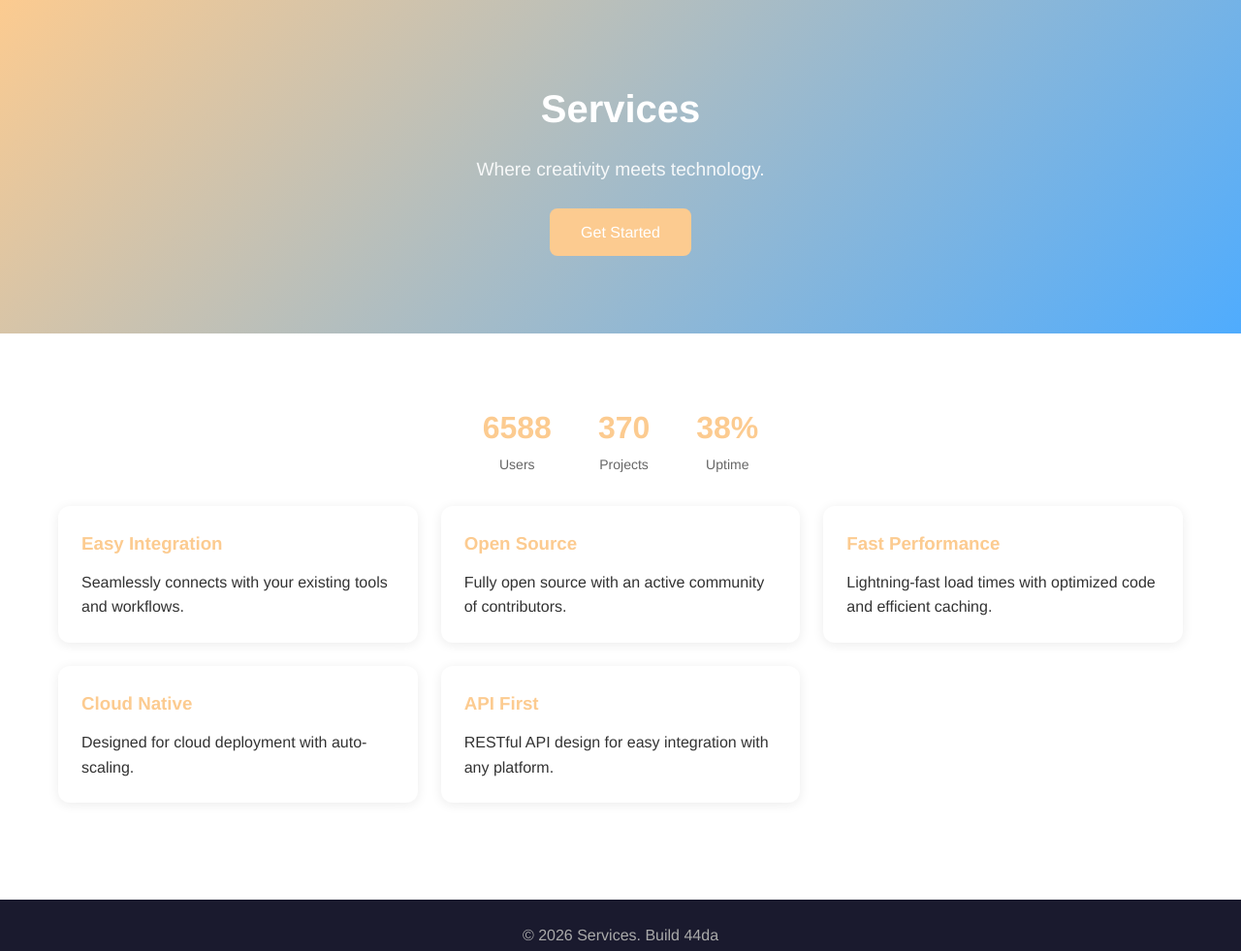
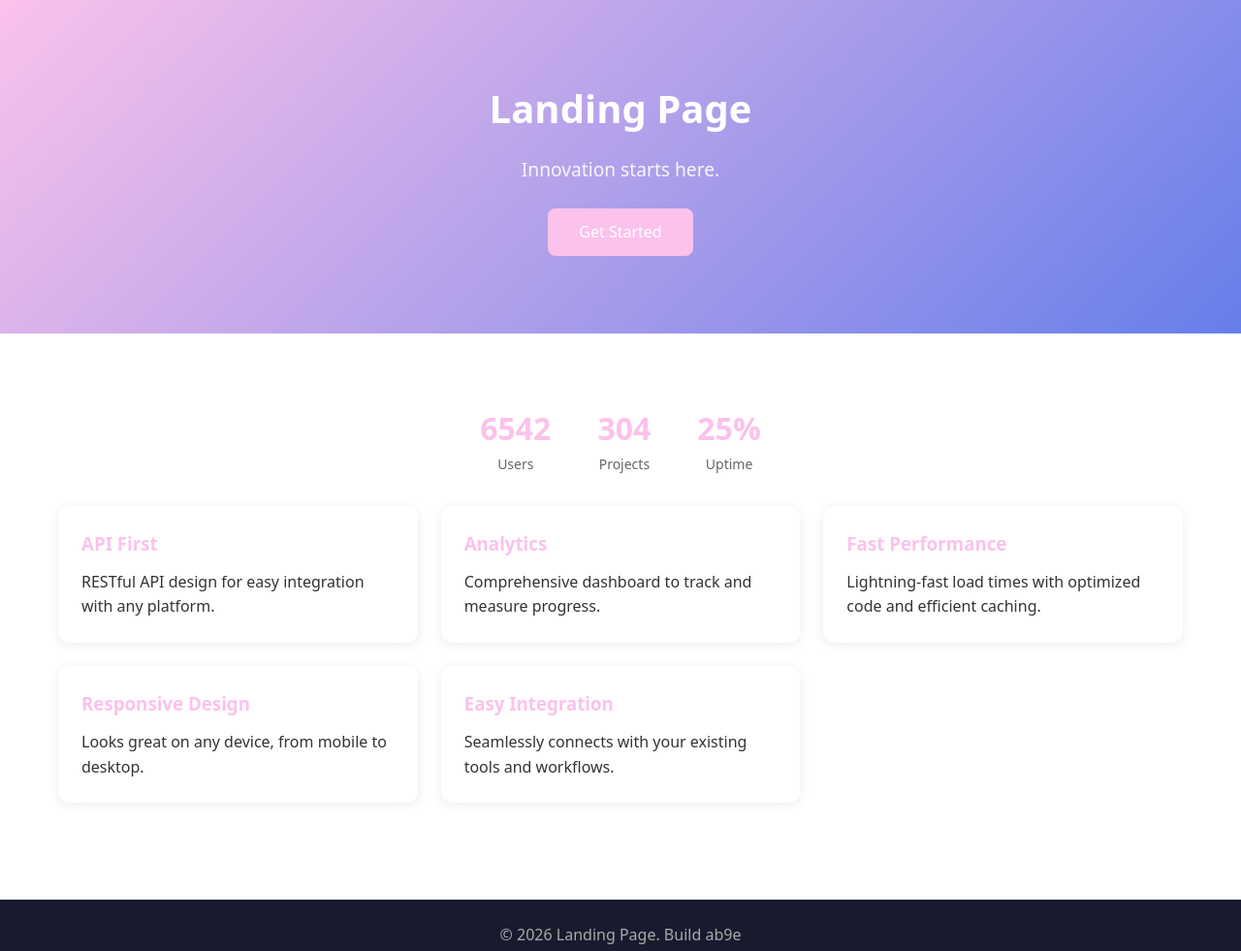
Before and after one commit to vuducpham406-coder/project-c6d9a0, a plain HTML site: page main.html in a window 1280 px wide. Shown: the whole page at 97% size. Drawn offline with Linux system fonts and the light colour scheme.

Commit message:
Update footer

```diff
--- a/main.html
+++ b/main.html
@@ -3,49 +3,49 @@
 <head>
 	<meta charset="UTF-8">
 	<meta name="viewport" content="width=device-width, initial-scale=1.0">
-	<title>Services</title>
+	<title>Landing Page</title>
 	<style>
 		* { margin: 0; padding: 0; box-sizing: border-box; }
-		body { font-family: 'Helvetica Neue', Arial, sans-serif; line-height: 1.6; color: #333; }
-		.hero { background: linear-gradient(135deg, #fccb90, #4facfe); color: #fff; padding: 80px 20px; text-align: center; }
+		body { font-family: system-ui, -apple-system, sans-serif; line-height: 1.6; color: #333; }
+		.hero { background: linear-gradient(135deg, #fbc2eb, #667eea); color: #fff; padding: 80px 20px; text-align: center; }
 		.hero h1 { font-size: 2.5rem; margin-bottom: 16px; }
 		.hero p { font-size: 1.2rem; opacity: .9; max-width: 600px; margin: 0 auto; }
 		.container { max-width: 1200px; margin: 0 auto; padding: 40px 20px; }
 		.grid { display: grid; grid-template-columns: repeat(auto-fit, minmax(280px, 1fr)); gap: 24px; margin-top: 32px; }
 		.card { background: #fff; border-radius: 12px; padding: 24px; box-shadow: 0 2px 12px rgba(0,0,0,.08); transition: transform .2s; }
 		.card:hover { transform: translateY(-4px); }
-		.card h3 { color: #fccb90; margin-bottom: 12px; }
-		.btn { display: inline-block; padding: 12px 32px; background: #fccb90; color: #fff; border: none; border-radius: 8px; font-size: 1rem; cursor: pointer; text-decoration: none; margin-top: 24px; }
+		.card h3 { color: #fbc2eb; margin-bottom: 12px; }
+		.btn { display: inline-block; padding: 12px 32px; background: #fbc2eb; color: #fff; border: none; border-radius: 8px; font-size: 1rem; cursor: pointer; text-decoration: none; margin-top: 24px; }
 		.btn:hover { opacity: .9; }
 		.stats { display: flex; justify-content: center; gap: 48px; margin-top: 32px; }
 		.stat { text-align: center; }
-		.stat-num { font-size: 2rem; font-weight: bold; color: #fccb90; }
+		.stat-num { font-size: 2rem; font-weight: bold; color: #fbc2eb; }
 		.stat-lbl { font-size: .875rem; color: #666; }
 		footer { background: #1a1a2e; color: #aaa; text-align: center; padding: 24px; margin-top: 60px; }
 	</style>
 </head>
 <body>
 	<div class="hero">
-		<h1>Services</h1>
-		<p>Where creativity meets technology.</p>
+		<h1>Landing Page</h1>
+		<p>Innovation starts here.</p>
 		<a href="#content" class="btn">Get Started</a>
 	</div>
 	<div class="container" id="content">
 		<div class="stats">
-			<div class="stat"><div class="stat-num">6588</div><div class="stat-lbl">Users</div></div>
-			<div class="stat"><div class="stat-num">370</div><div class="stat-lbl">Projects</div></div>
-			<div class="stat"><div class="stat-num">38%</div><div class="stat-lbl">Uptime</div></div>
+			<div class="stat"><div class="stat-num">6542</div><div class="stat-lbl">Users</div></div>
+			<div class="stat"><div class="stat-num">304</div><div class="stat-lbl">Projects</div></div>
+			<div class="stat"><div class="stat-num">25%</div><div class="stat-lbl">Uptime</div></div>
 		</div>
 		<div class="grid">
+			<div class="card"><h3>API First</h3><p>RESTful API design for easy integration with any platform.</p></div>
+			<div class="card"><h3>Analytics</h3><p>Comprehensive dashboard to track and measure progress.</p></div>
+			<div class="card"><h3>Fast Performance</h3><p>Lightning-fast load times with optimized code and efficient caching.</p></div>
+			<div class="card"><h3>Responsive Design</h3><p>Looks great on any device, from mobile to desktop.</p></div>
 			<div class="card"><h3>Easy Integration</h3><p>Seamlessly connects with your existing tools and workflows.</p></div>
-			<div class="card"><h3>Open Source</h3><p>Fully open source with an active community of contributors.</p></div>
-			<div class="card"><h3>Fast Performance</h3><p>Lightning-fast load times with optimized code and efficient caching.</p></div>
-			<div class="card"><h3>Cloud Native</h3><p>Designed for cloud deployment with auto-scaling.</p></div>
-			<div class="card"><h3>API First</h3><p>RESTful API design for easy integration with any platform.</p></div>
 		</div>
 	</div>
 	<footer>
-		<p>&copy; 2026 Services. Build 44da</p>
+		<p>&copy; 2026 Landing Page. Build ab9e</p>
 	</footer>
 </body>
 </html>
```
